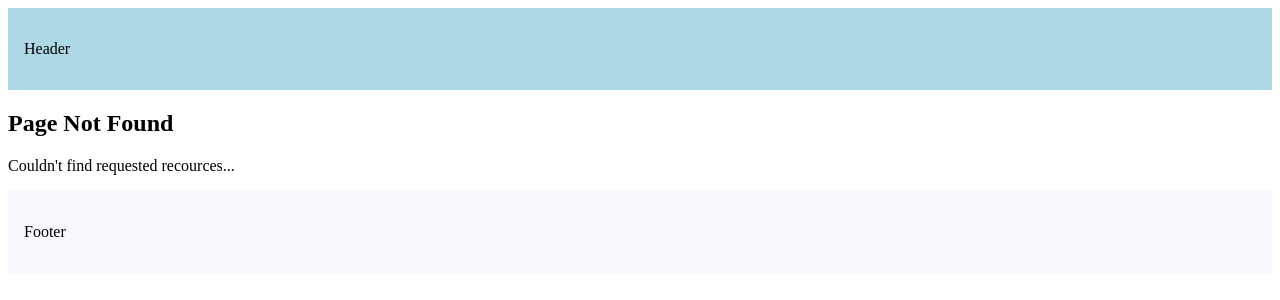
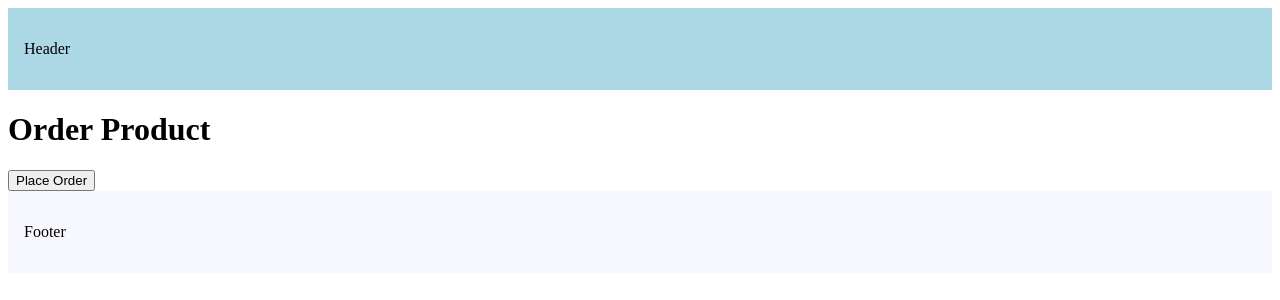
Before and after one commit to Fabs-Kun/routing-demo, a Next.js app: page /order-product in a window 1280 px wide. Before the commit this address had no page. Shown: the top 300 px of the page. Built offline with nearby package versions, Linux system fonts and the light colour scheme.

Commit message:
Adding order product page that goes back to home after placing an order.

```diff
--- /dev/null
+++ b/src/app/order-product/page.tsx
@@ -0,0 +1,16 @@
+"use client";
+import { useRouter } from "next/navigation";
+
+export default function orderProduct(){
+    const router = useRouter();
+    const handleClick = () =>{
+        console.log("Placing your order");
+        router.push("/");
+    }
+    return(
+        <>
+            <h1>Order Product</h1>
+            <button onClick={handleClick}>Place Order</button>
+        </>
+    )
+}
```
